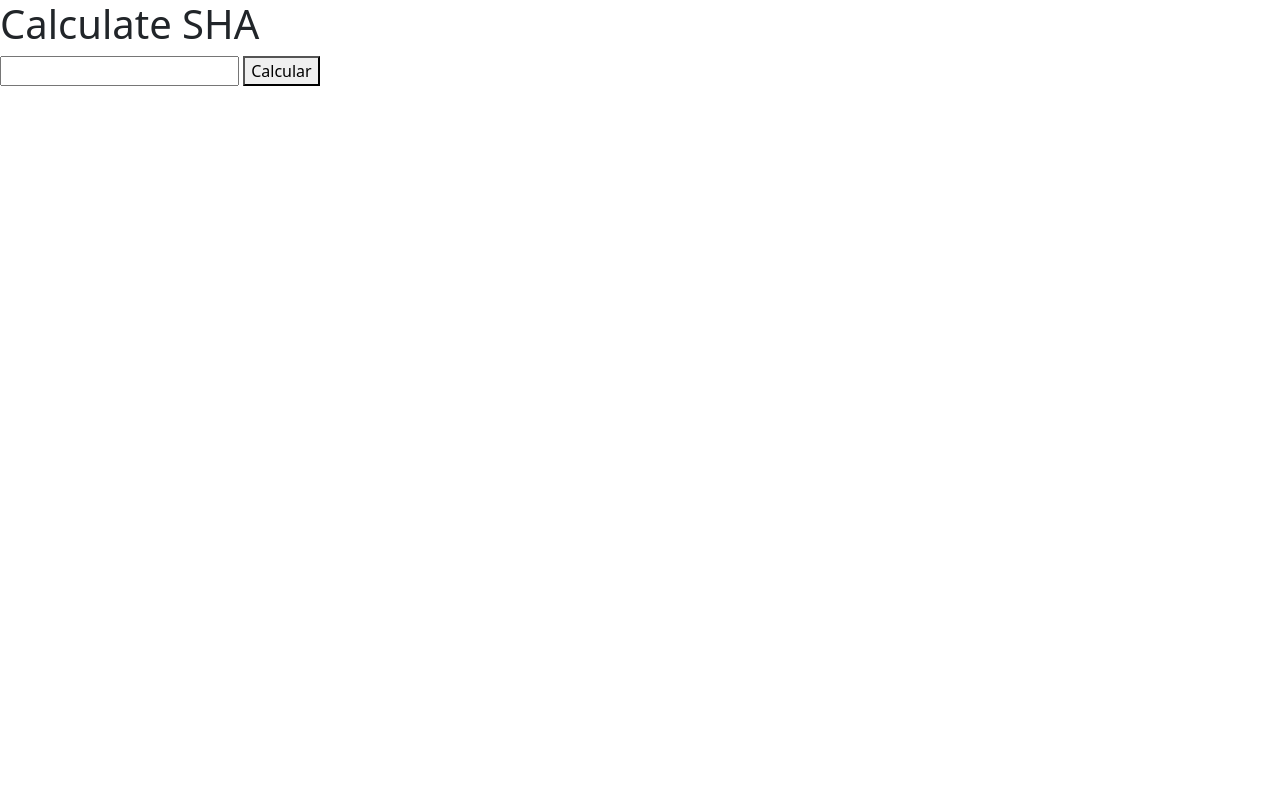
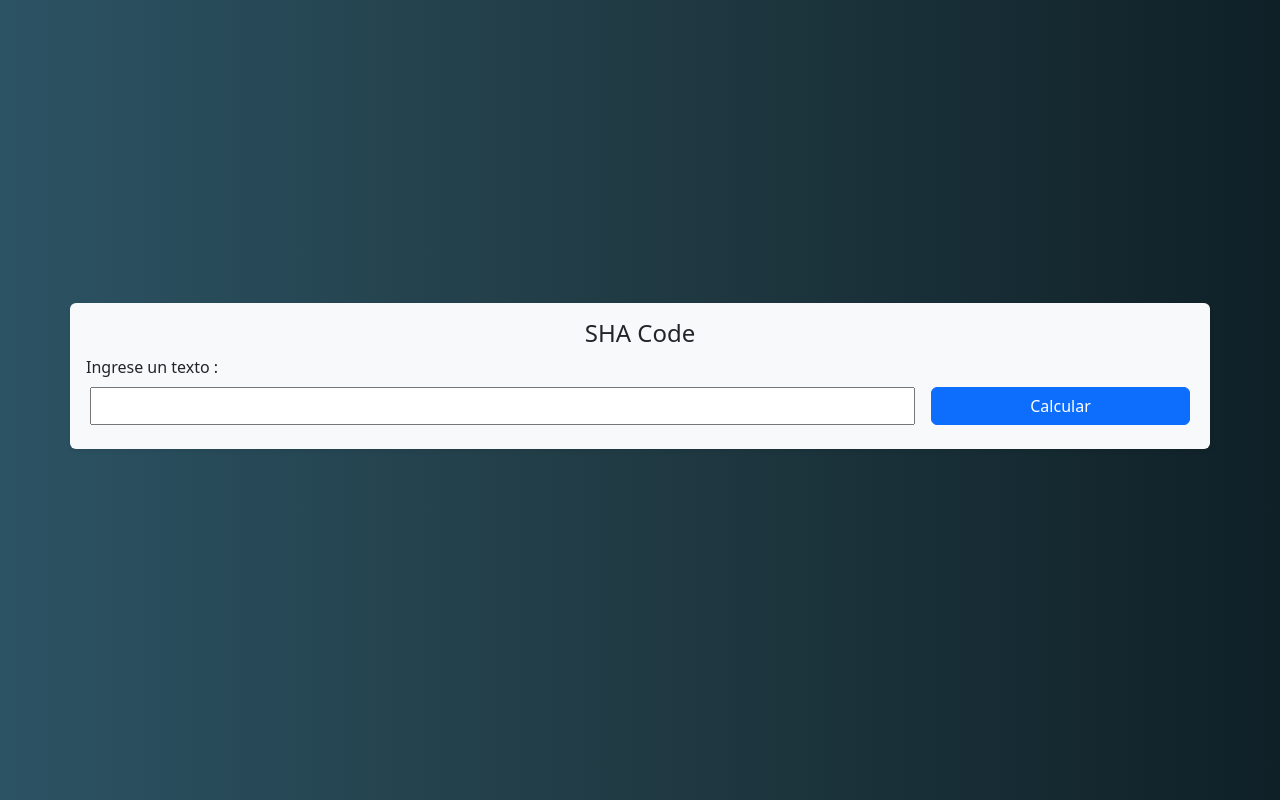
Before and after one commit to srodrigo23/pass, a Flask app: page / in a window 1280 px wide. Run offline with Flask 2, Linux system fonts and the light colour scheme; some libraries are stand-ins or nearby versions.

Commit message:
adding styles

```diff
--- /dev/null
+++ b/static/style/main.css
@@ -0,0 +1,8 @@
+/* @import url('https://cdnjs.cloudflare.com/ajax/libs/bootstrap/5.0.1/css/bootstrap.min.css'); */
+html, body {
+    height: 100%;
+        background: #0F2027;  /* fallback for old browsers */
+    background: -webkit-linear-gradient(to right, #2C5364, #203A43, #0F2027);  /* Chrome 10-25, Safari 5.1-6 */
+    background: linear-gradient(to right, #2C5364, #203A43, #0F2027); /* W3C, IE 10+/ Edge, Firefox 16+, Chrome 26+, Opera 12+, Safari 7+ */
+
+}
--- a/templates/index.html
+++ b/templates/index.html
@@ -4,20 +4,29 @@
     <head>
         <title>Rentals</title>
         <link href="https://cdn.jsdelivr.net/npm/bootstrap@5.3.0/dist/css/bootstrap.min.css" rel="stylesheet" integrity="sha384-9ndCyUaIbzAi2FUVXJi0CjmCapSmO7SnpJef0486qhLnuZ2cdeRhO02iuK6FUUVM" crossorigin="anonymous">
+        <link rel= "stylesheet" type= "text/css" href= "{{ url_for('static',filename='style/main.css') }}">
     </head>
     <body>
-        <h1>Calculate SHA</h1>
-
-        <form method='post' action='/sha'>
-            <input type="text" value="" name="formValue"/>
-            <button type="submit">Calcular</button>
-        </form>
-
-        {% if sha_value %}
-            <h3>The sha value of {{ form_value }} :</h3>
-            <h3>{{ sha_value }}</h3>
-        {% endif %}
-
+        <div class="d-flex align-items-center justify-content-center"  style="height: 100%;">
+            <div class="shadow-sm p-3 mb-5 bg-body-tertiary rounded container">
+                <h4 class="text-center">SHA Code</h4>
+                <form method='post' action='/sha'>
+                    <div class="my-2">
+                        <p class="form-label">Ingrese un texto : </p>
+                        <div class="row mx-1">
+                            <input class ="col-9 me-3" type="text" value="" name="formValue"/>
+                            <button class="col btn btn-primary" type="submit">Calcular</button>
+                        </div>
+                    </div>
+                </form>
+                {% if sha_value %}
+                    <div class="container">
+                        <a>The sha value of</a> <a class="text-danger">{{ form_value }}</a> :
+                        <a class="text-secondary">{{ sha_value }}</a>
+                    </div>
+                {% endif %}
+            </div>
+        </div>
         <!-- <ul id="navigation">
         {% for item in navigation %}
             <li><a href="{{ item.href }}">{{ item.caption }}</a></li>
```
